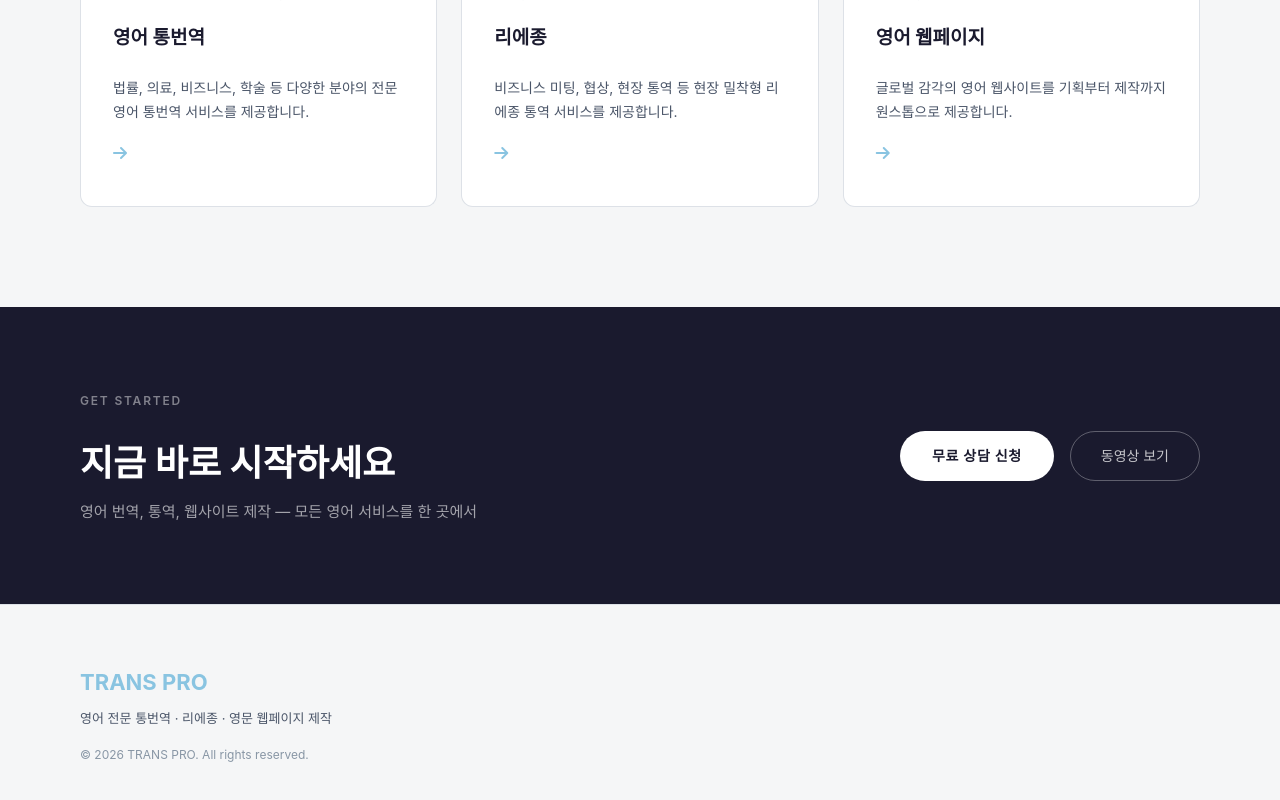
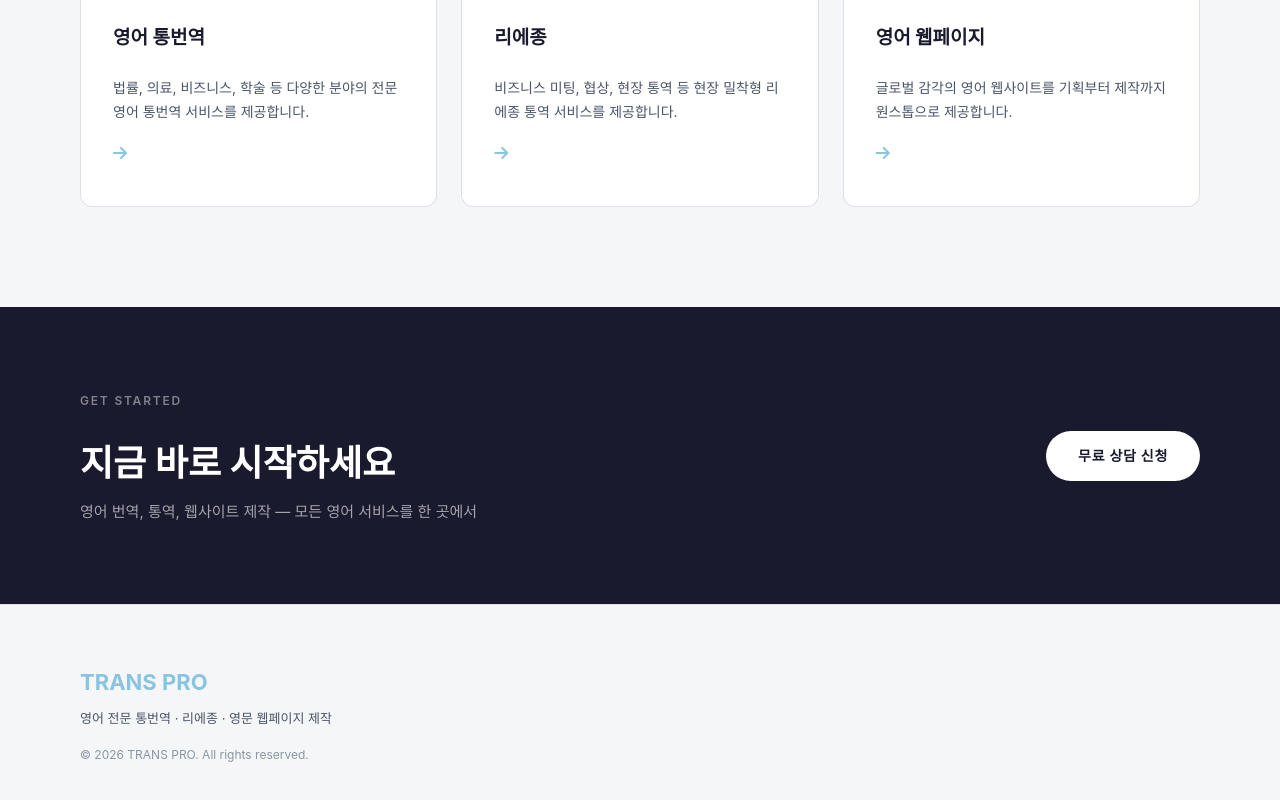
Before and after one commit to yoonrileychoi/rest03, a React (Vite) app: page / in a window 1280 px wide. Shown: the part 1229-2029 px from the top of the page. Built offline with nearby package versions, Linux system fonts and the light colour scheme; a web font is replaced by a local one.

Commit message:
Remove 동영상 보기 button from CTA section

```diff
--- a/src/sections/CTASection.jsx
+++ b/src/sections/CTASection.jsx
@@ -12,7 +12,6 @@ export default function CTASection() {
         </div>
         <div className="cta-actions">
           <Link to="/contact" className="btn-primary">무료 상담 신청</Link>
-          <Link to="/videos/translation" className="btn-outline">동영상 보기</Link>
         </div>
       </div>
     </section>
```
